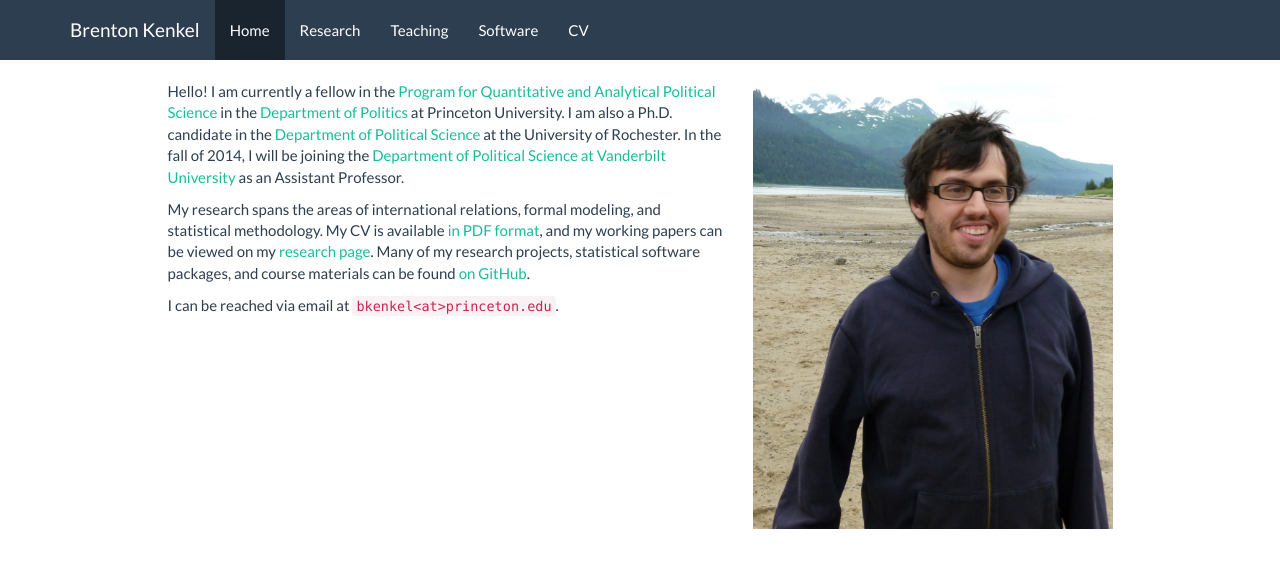
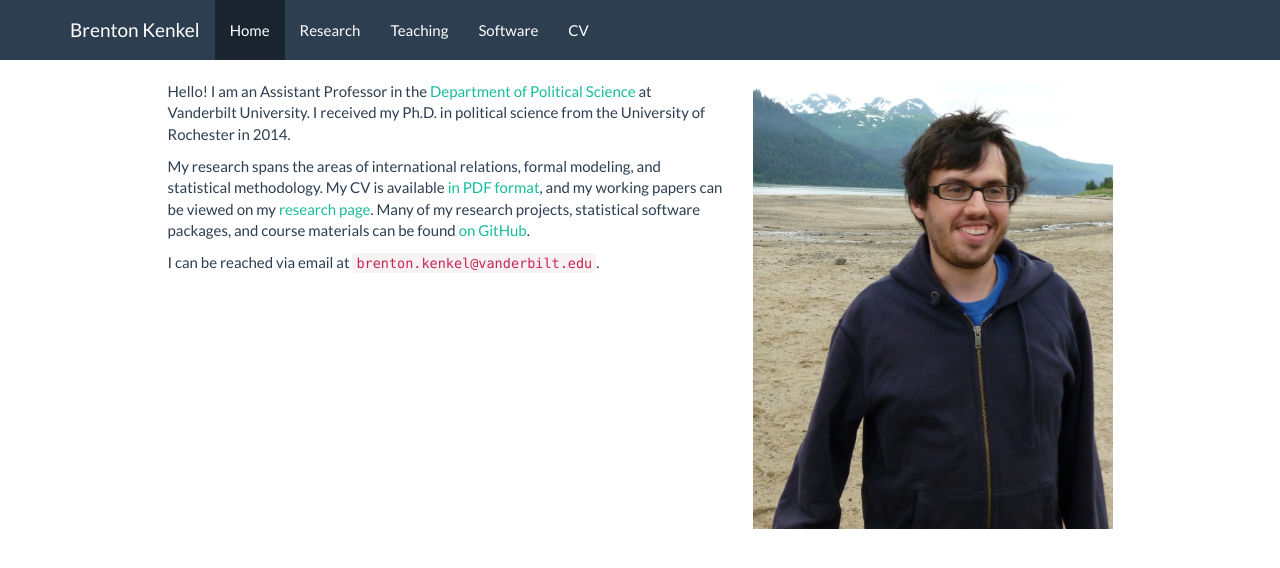
Before and after one commit to brentonk/old-website, a Jekyll site: the page built from index.md, in a window 1280 px wide. Shown: the top 568 px of the page. Built offline with Jekyll 4.4.1, drawn with Linux system fonts in a browser that asks for light colours; nearby versions of some CDN libraries; Markdown is read by kramdown in place of the engine named in the settings.

Commit message:
Update affiliation

```diff
--- a/index.md
+++ b/index.md
@@ -14,14 +14,10 @@ image:
 
 ---
 
-Hello!  I am currently a fellow in the
-[Program for Quantitative and Analytical Political Science](http://q-aps.princeton.edu)
-in the [Department of Politics](http://www.princeton.edu/politics) at
-Princeton University.  I am also a Ph.D. candidate in the
-[Department of Political Science](http://www.rochester.edu/college/psc) at the
-University of Rochester.  In the fall of 2014, I will be joining the
-[Department of Political Science at Vanderbilt University](http://www.vanderbilt.edu/political-science)
-as an Assistant Professor.
+Hello!  I am an Assistant Professor in the
+[Department of Political Science](http://www.vanderbilt.edu/political-science/)
+at Vanderbilt University.  I received my Ph.D. in political science from the
+University of Rochester in 2014.
 
 My research spans the areas of international relations, formal modeling, and
 statistical methodology.  My CV is available
@@ -30,4 +26,4 @@ statistical methodology.  My CV is available
 software packages, and course materials can be found
 [on GitHub](https://github.com/brentonk).
 
-I can be reached via email at `bkenkel<at>princeton.edu`.
+I can be reached via email at `brenton.kenkel@vanderbilt.edu`.
```
